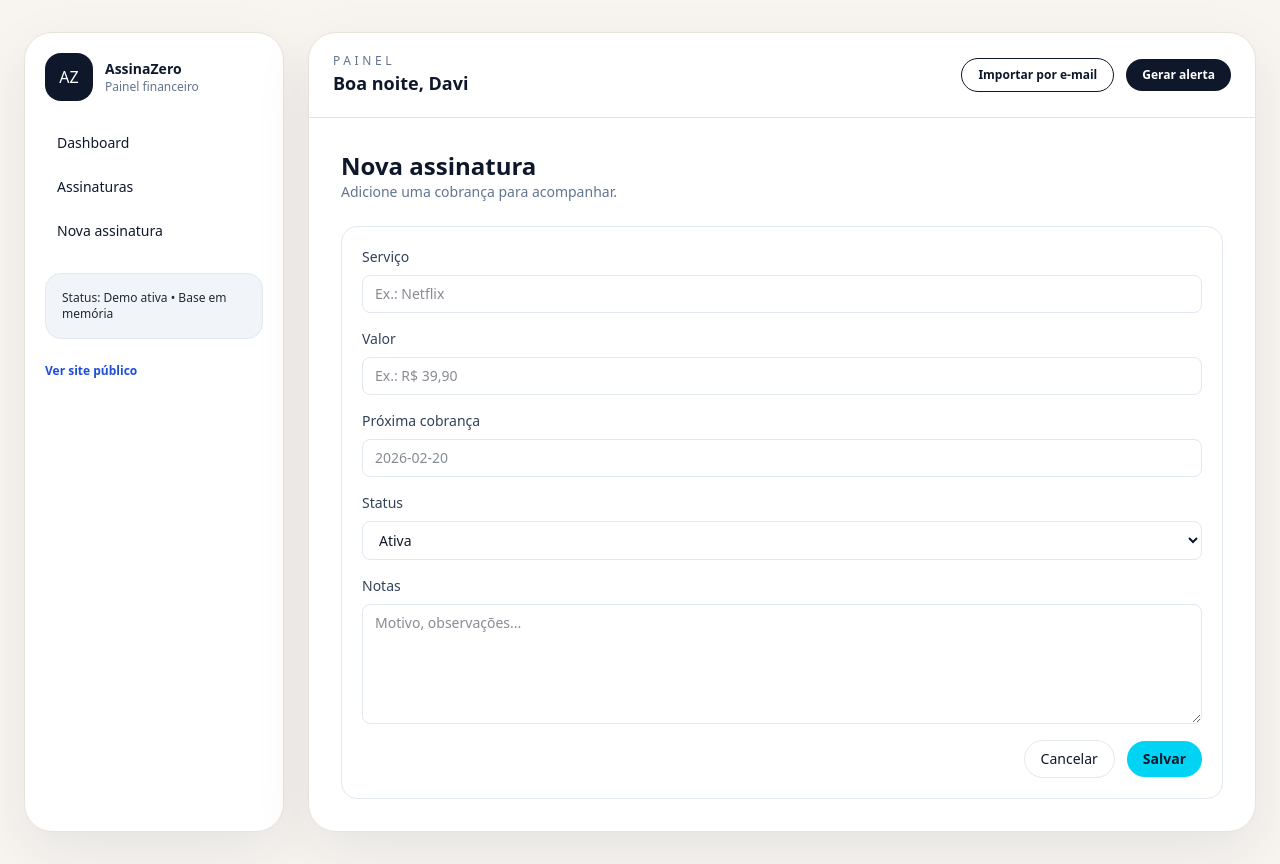
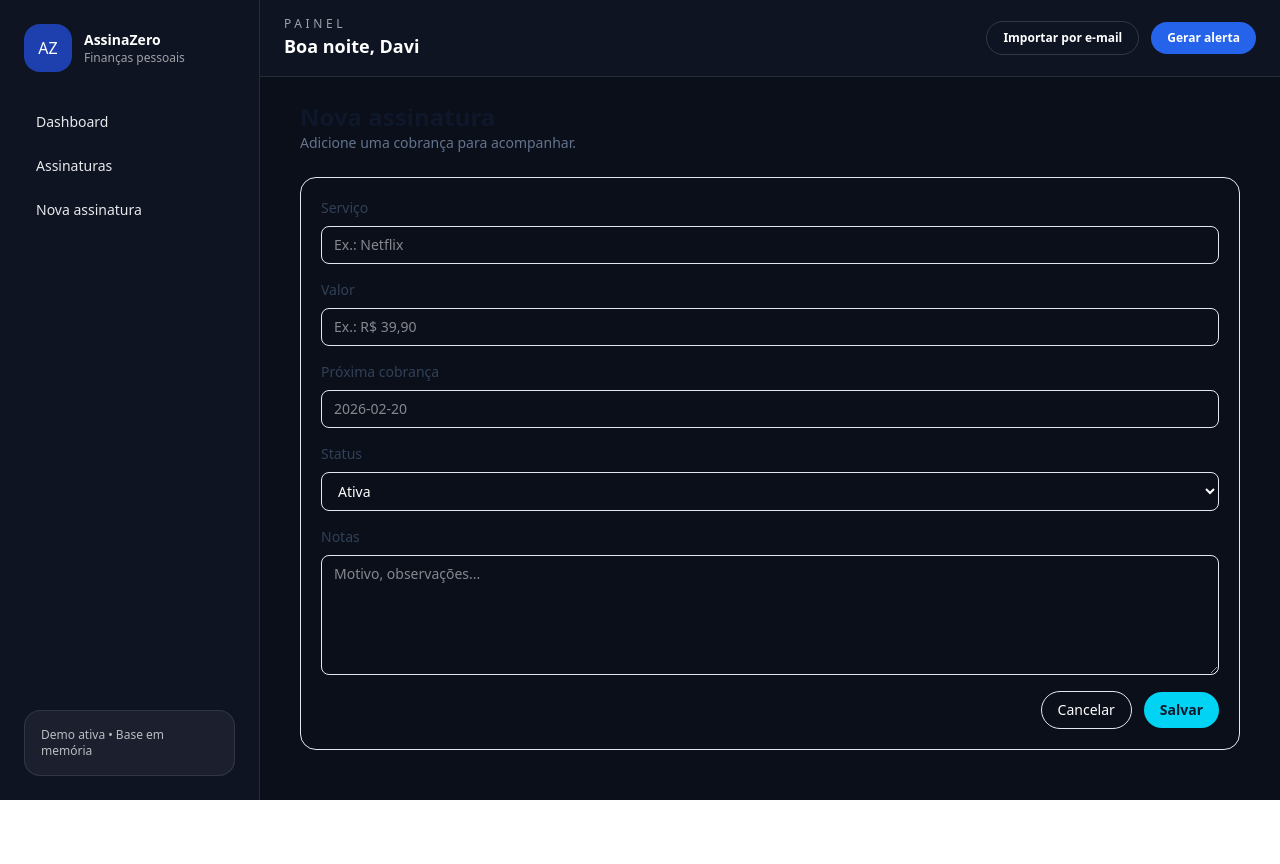
Before and after one commit to davicastaldini/assinazero, a Next.js app: page /app/subs/new in a window 1280 px wide. After the commit the page ends 800 px from the top, so only its background shows below. Built offline with nearby package versions, Linux system fonts and the light colour scheme; a web font is replaced by a local one.

Commit message:
Make dashboard full-width fintech style

```diff
--- a/src/app/app/dashboard/page.tsx
+++ b/src/app/app/dashboard/page.tsx
@@ -26,112 +26,163 @@ export default async function DashboardPage() {
       <header className="flex flex-col gap-4 md:flex-row md:items-center md:justify-between">
         <div>
           <h1 className="text-2xl font-semibold">Dashboard financeiro</h1>
-          <p className="text-sm text-[#64748B]">Resumo inteligente das suas cobranças e alertas.</p>
+          <p className="text-sm text-white/60">Simulação premium para entender onde o dinheiro está indo.</p>
         </div>
+        <div className="flex items-center gap-3">
+          <button className="rounded-full border border-white/15 px-4 py-2 text-xs font-semibold text-white/80">
+            Exportar relatório
+          </button>
           <Link
             href="/app/subs/new"
-          className="rounded-full bg-[#2563EB] px-5 py-2 text-sm font-semibold text-white"
+            className="rounded-full bg-[#22D3EE] px-5 py-2 text-xs font-semibold text-[#0B0F1A]"
           >
             Nova assinatura
           </Link>
+        </div>
       </header>
 
-      <section className="grid gap-4 md:grid-cols-4">
-        <div className="rounded-[22px] border border-[#E7E2DA] bg-[#FFF7ED] p-5">
-          <p className="text-xs font-medium text-[#9A3412]">Assinaturas ativas</p>
+      <section className="grid gap-4 md:grid-cols-2 xl:grid-cols-4">
+        <div className="rounded-2xl border border-white/10 bg-white/5 p-5">
+          <p className="text-xs text-white/60">Assinaturas ativas</p>
           <p className="mt-2 text-3xl font-semibold">{total}</p>
-          <p className="mt-2 text-xs text-[#9A3412]">+2 neste mês</p>
+          <p className="mt-3 text-xs text-emerald-300">+2 adicionadas este mês</p>
         </div>
-        <div className="rounded-[22px] border border-[#E7E2DA] bg-[#EEF2FF] p-5">
-          <p className="text-xs font-medium text-[#1D4ED8]">A cancelar</p>
+        <div className="rounded-2xl border border-white/10 bg-white/5 p-5">
+          <p className="text-xs text-white/60">A cancelar</p>
           <p className="mt-2 text-3xl font-semibold">{aCancelar}</p>
-          <p className="mt-2 text-xs text-[#1D4ED8]">R$ 87/mês em risco</p>
+          <p className="mt-3 text-xs text-amber-300">R$ 87/mês em risco</p>
         </div>
-        <div className="rounded-[22px] border border-[#E7E2DA] bg-[#ECFDF3] p-5">
-          <p className="text-xs font-medium text-[#166534]">Economia estimada</p>
+        <div className="rounded-2xl border border-white/10 bg-white/5 p-5">
+          <p className="text-xs text-white/60">Economia estimada</p>
           <p className="mt-2 text-3xl font-semibold">R$ 128</p>
-          <p className="mt-2 text-xs text-[#166534]">Meta: R$ 200</p>
+          <p className="mt-3 text-xs text-cyan-300">Meta: R$ 200</p>
         </div>
-        <div className="rounded-[22px] border border-[#E7E2DA] bg-white p-5">
-          <p className="text-xs font-medium text-[#0F172A]">Canceladas</p>
+        <div className="rounded-2xl border border-white/10 bg-white/5 p-5">
+          <p className="text-xs text-white/60">Canceladas</p>
           <p className="mt-2 text-3xl font-semibold">{canceladas}</p>
-          <p className="mt-2 text-xs text-[#64748B]">Histórico 90 dias</p>
+          <p className="mt-3 text-xs text-white/50">Últimos 90 dias</p>
         </div>
       </section>
 
-      <section className="grid gap-6 lg:grid-cols-[1.4fr_0.9fr]">
-        <div className="rounded-[24px] border border-[#E7E2DA] p-6">
+      <section className="grid gap-6 lg:grid-cols-[1.4fr_1fr]">
+        <div className="rounded-2xl border border-white/10 bg-[#0F1423] p-6">
           <div className="flex items-center justify-between">
-            <h2 className="text-lg font-semibold">Fluxo do mês</h2>
-            <span className="text-xs text-[#64748B]">Atualizado hoje</span>
+            <h2 className="text-lg font-semibold">Fluxo mensal</h2>
+            <span className="text-xs text-white/50">Atualizado hoje</span>
           </div>
-          <div className="mt-6 grid gap-4">
-            <div className="rounded-2xl bg-[#F8FAFC] p-4">
-              <p className="text-xs text-[#64748B]">Total gasto</p>
+          <div className="mt-6 grid gap-4 md:grid-cols-3">
+            <div className="rounded-xl bg-white/5 p-4">
+              <p className="text-xs text-white/60">Gasto total</p>
               <p className="mt-2 text-2xl font-semibold">R$ 486</p>
             </div>
-            <div className="rounded-2xl bg-[#F8FAFC] p-4">
-              <p className="text-xs text-[#64748B]">Gastos ocultos detectados</p>
+            <div className="rounded-xl bg-white/5 p-4">
+              <p className="text-xs text-white/60">Gastos ocultos</p>
               <p className="mt-2 text-2xl font-semibold">R$ 128</p>
             </div>
-            <div className="rounded-2xl bg-[#F8FAFC] p-4">
-              <p className="text-xs text-[#64748B]">Próxima renovação</p>
-              <p className="mt-2 text-2xl font-semibold">Em 3 dias</p>
+            <div className="rounded-xl bg-white/5 p-4">
+              <p className="text-xs text-white/60">Próxima renovação</p>
+              <p className="mt-2 text-2xl font-semibold">3 dias</p>
+            </div>
+          </div>
+
+          <div className="mt-6 h-[180px] rounded-2xl bg-gradient-to-r from-[#2563EB]/30 via-[#22D3EE]/20 to-[#0EA5E9]/30 p-4">
+            <div className="flex h-full items-end gap-3">
+              {['40%', '55%', '35%', '70%', '60%', '80%', '50%'].map((h, i) => (
+                <div key={i} className="flex-1 rounded-xl bg-white/70" style={{ height: h }} />
+              ))}
             </div>
           </div>
         </div>
 
-        <div className="rounded-[24px] border border-[#E7E2DA] p-6">
+        <div className="rounded-2xl border border-white/10 bg-[#0F1423] p-6">
           <div className="flex items-center justify-between">
             <h2 className="text-lg font-semibold">Alertas críticos</h2>
-            <Link href="/app/subs" className="text-xs font-semibold text-[#2563EB]">
+            <Link href="/app/subs" className="text-xs font-semibold text-cyan-300">
               Ver lista
             </Link>
           </div>
           <div className="mt-6 space-y-4">
-            <div className="rounded-2xl border border-[#FDE68A] bg-[#FFFBEB] p-4">
+            <div className="rounded-xl border border-amber-400/20 bg-amber-400/10 p-4">
               <p className="text-sm font-semibold">Adobe</p>
-              <p className="text-xs text-[#92400E]">Renova em 2 dias • R$ 89</p>
+              <p className="text-xs text-amber-200">Renova em 2 dias • R$ 89</p>
             </div>
-            <div className="rounded-2xl border border-[#FBCFE8] bg-[#FFF1F2] p-4">
+            <div className="rounded-xl border border-pink-400/20 bg-pink-400/10 p-4">
               <p className="text-sm font-semibold">Streaming Plus</p>
-              <p className="text-xs text-[#9F1239]">Sem uso há 28 dias</p>
+              <p className="text-xs text-pink-200">Sem uso há 28 dias</p>
             </div>
-            <div className="rounded-2xl border border-[#C7D2FE] bg-[#EEF2FF] p-4">
+            <div className="rounded-xl border border-indigo-400/20 bg-indigo-400/10 p-4">
               <p className="text-sm font-semibold">Backup Cloud</p>
-              <p className="text-xs text-[#3730A3]">Preço subiu 14% este mês</p>
+              <p className="text-xs text-indigo-200">Preço subiu 14% este mês</p>
             </div>
           </div>
         </div>
       </section>
 
-      <section className="space-y-4">
+      <section className="grid gap-6 lg:grid-cols-[1.2fr_1fr]">
+        <div className="rounded-2xl border border-white/10 bg-[#0F1423] p-6">
           <div className="flex items-center justify-between">
             <h2 className="text-lg font-semibold">Próximas cobranças</h2>
-          <Link href="/app/subs" className="text-sm font-medium text-[#2563EB]">
+            <Link href="/app/subs" className="text-xs font-semibold text-cyan-300">
               Ver tudo
             </Link>
           </div>
-        <div className="grid gap-3">
+          <div className="mt-6 grid gap-3">
             {subs.slice(0, 5).map((sub) => (
-            <div key={sub.id} className="flex flex-col gap-2 rounded-[22px] border border-[#E7E2DA] p-4 md:flex-row md:items-center md:justify-between">
+              <div key={sub.id} className="flex flex-col gap-2 rounded-xl border border-white/10 bg-white/5 p-4 md:flex-row md:items-center md:justify-between">
                 <div>
                   <p className="text-sm font-semibold">
                     {sub.name} · {sub.price}
                   </p>
-                <p className="text-xs text-[#64748B]">Próxima cobrança: {sub.nextCharge}</p>
+                  <p className="text-xs text-white/60">Próxima cobrança: {sub.nextCharge}</p>
                 </div>
                 <div className="flex items-center gap-3">
-                <span className="rounded-full border border-[#E2E8F0] px-3 py-1 text-xs text-[#0F172A]">
+                  <span className="rounded-full border border-white/15 px-3 py-1 text-xs text-white/80">
                     {statusLabel(sub.status)}
                   </span>
-                <Link href={`/app/subs/${sub.id}`} className="text-xs font-semibold text-[#0F172A]">
+                  <Link href={`/app/subs/${sub.id}`} className="text-xs font-semibold text-white">
                     Ver detalhes
                   </Link>
                 </div>
               </div>
             ))}
           </div>
+        </div>
+
+        <div className="rounded-2xl border border-white/10 bg-[#0F1423] p-6">
+          <h2 className="text-lg font-semibold">Saúde financeira</h2>
+          <div className="mt-6 space-y-4">
+            <div>
+              <div className="flex items-center justify-between text-xs text-white/60">
+                <span>Controle de assinaturas</span>
+                <span>72%</span>
+              </div>
+              <div className="mt-2 h-2 rounded-full bg-white/10">
+                <div className="h-2 w-[72%] rounded-full bg-emerald-400" />
+              </div>
+            </div>
+            <div>
+              <div className="flex items-center justify-between text-xs text-white/60">
+                <span>Alertas configurados</span>
+                <span>54%</span>
+              </div>
+              <div className="mt-2 h-2 rounded-full bg-white/10">
+                <div className="h-2 w-[54%] rounded-full bg-cyan-400" />
+              </div>
+            </div>
+            <div>
+              <div className="flex items-center justify-between text-xs text-white/60">
+                <span>Economia potencial</span>
+                <span>80%</span>
+              </div>
+              <div className="mt-2 h-2 rounded-full bg-white/10">
+                <div className="h-2 w-[80%] rounded-full bg-indigo-400" />
+              </div>
+            </div>
+            <div className="rounded-xl border border-white/10 bg-white/5 p-4 text-xs text-white/70">
+              Você pode economizar R$ 128/mês cortando duas assinaturas agora.
+            </div>
+          </div>
+        </div>
       </section>
     </div>
   )
--- a/src/app/app/layout.tsx
+++ b/src/app/app/layout.tsx
@@ -2,55 +2,53 @@ import Link from 'next/link'
 
 export default function AppLayout({ children }: { children: React.ReactNode }) {
   return (
-    <div className="min-h-dvh bg-[#F8F5F1] text-[#0F172A]">
-      <div className="mx-auto grid max-w-7xl grid-cols-1 gap-6 px-6 py-8 lg:grid-cols-[260px_1fr]">
-        <aside className="flex flex-col gap-6 rounded-[28px] border border-[#E7E2DA] bg-white p-5 shadow-[0_20px_60px_rgba(15,23,42,0.08)]">
+    <div className="min-h-dvh bg-[#0B0F1A] text-white">
+      <div className="flex min-h-dvh">
+        <aside className="hidden w-[260px] flex-col border-r border-white/10 bg-[#0F1423] p-6 lg:flex">
           <div className="flex items-center gap-3">
-            <div className="flex h-12 w-12 items-center justify-center rounded-2xl bg-[#0F172A] text-white">AZ</div>
+            <div className="flex h-12 w-12 items-center justify-center rounded-2xl bg-[#1E40AF] text-white">AZ</div>
             <div>
               <p className="text-sm font-semibold">AssinaZero</p>
-              <p className="text-xs text-[#64748B]">Painel financeiro</p>
+              <p className="text-xs text-white/60">Finanças pessoais</p>
             </div>
           </div>
 
-          <nav className="grid gap-2 text-sm">
-            <Link className="rounded-xl px-3 py-2 text-[#0F172A] hover:bg-[#EEF2FF]" href="/app/dashboard">
+          <nav className="mt-8 grid gap-2 text-sm">
+            <Link className="rounded-xl px-3 py-2 text-white/90 hover:bg-white/5" href="/app/dashboard">
               Dashboard
             </Link>
-            <Link className="rounded-xl px-3 py-2 text-[#0F172A] hover:bg-[#EEF2FF]" href="/app/subs">
+            <Link className="rounded-xl px-3 py-2 text-white/90 hover:bg-white/5" href="/app/subs">
               Assinaturas
             </Link>
-            <Link className="rounded-xl px-3 py-2 text-[#0F172A] hover:bg-[#EEF2FF]" href="/app/subs/new">
+            <Link className="rounded-xl px-3 py-2 text-white/90 hover:bg-white/5" href="/app/subs/new">
               Nova assinatura
             </Link>
           </nav>
 
-          <div className="rounded-2xl border border-[#E2E8F0] bg-[#F1F5F9] p-4 text-xs text-[#1E293B]">
-            Status: Demo ativa • Base em memória
+          <div className="mt-auto rounded-2xl border border-white/10 bg-white/5 p-4 text-xs text-white/70">
+            Demo ativa • Base em memória
           </div>
-
-          <Link href="/" className="text-xs font-semibold text-[#1D4ED8]">
-            Ver site público
-          </Link>
         </aside>
 
-        <main className="rounded-[28px] border border-[#E7E2DA] bg-white shadow-[0_20px_60px_rgba(15,23,42,0.08)]">
-          <div className="flex flex-col gap-6 border-b border-[#E7E2DA] px-6 py-5 md:flex-row md:items-center md:justify-between">
+        <main className="flex-1">
+          <div className="border-b border-white/10 bg-[#0F1423] px-6 py-4">
+            <div className="flex flex-col gap-4 md:flex-row md:items-center md:justify-between">
               <div>
-              <p className="text-xs uppercase tracking-[0.3em] text-[#64748B]">Painel</p>
+                <p className="text-xs uppercase tracking-[0.3em] text-white/60">Painel</p>
                 <p className="text-lg font-semibold">Boa noite, Davi</p>
               </div>
               <div className="flex flex-wrap items-center gap-3">
-              <button className="rounded-full border border-[#0F172A] px-4 py-2 text-xs font-semibold">
+                <button className="rounded-full border border-white/15 px-4 py-2 text-xs font-semibold text-white">
                   Importar por e-mail
                 </button>
-              <button className="rounded-full bg-[#0F172A] px-4 py-2 text-xs font-semibold text-white">
+                <button className="rounded-full bg-[#2563EB] px-4 py-2 text-xs font-semibold text-white">
                   Gerar alerta
                 </button>
               </div>
             </div>
+          </div>
 
-          <div className="p-6 md:p-8">{children}</div>
+          <div className="px-6 py-6 lg:px-10">{children}</div>
         </main>
       </div>
     </div>
```
Lines whose indentation alone changed are shown as unchanged.
